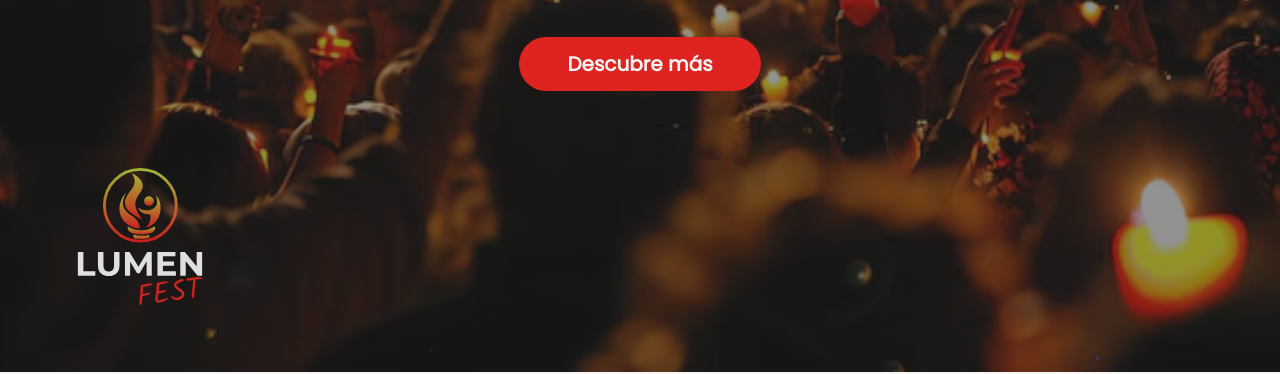
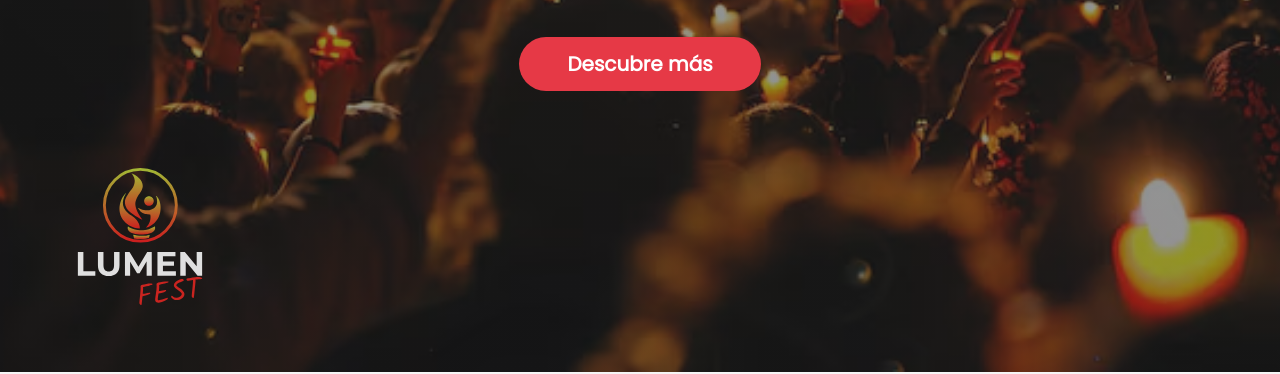
Before and after one commit to Dinicudev/ERM, a plain HTML site: page home.html in a window 1280 px wide. Shown: the part 428-802 px from the top of the page. Drawn offline with nearby package versions, Linux system fonts and the light colour scheme.

Commit message:
Update style.css

```diff
--- a/css/style.css
+++ b/css/style.css
@@ -152,3 +152,14 @@ footer p, footer a {
 footer .small {
   font-size: 0.9rem;
 }
+.btn-rojo {
+  background-color: #e63946;
+  color: #fff;
+  transition: background-color 0.3s, transform 0.2s;
+}
+
+.btn-rojo:hover {
+  background-color: #d62828;
+  transform: translateY(-2px);
+  color: #fff;
+}
```
